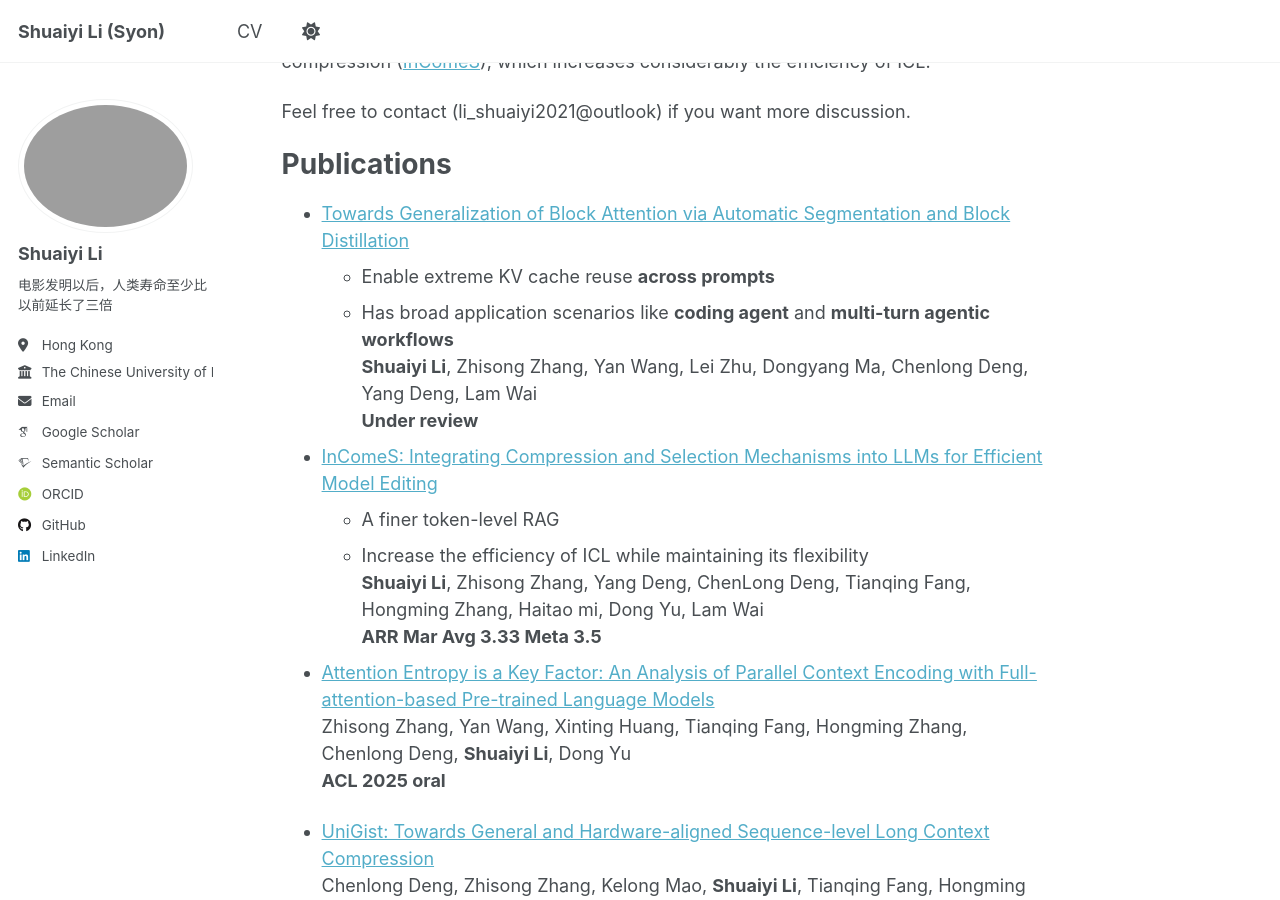
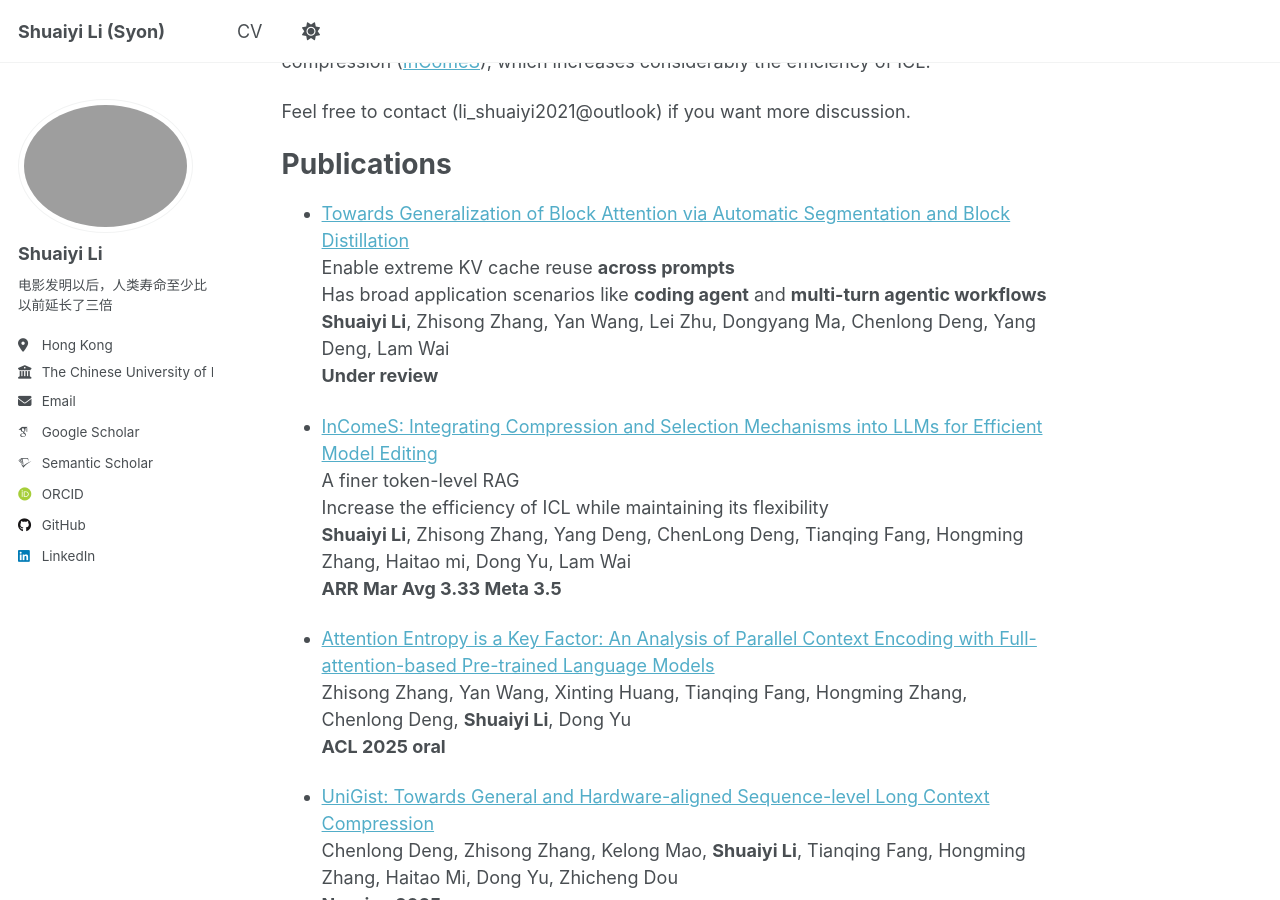
Before and after one commit to Syon-Li/Syon-Li.github.io, a Jekyll site: the page built from _pages/about.md, in a window 1280 px wide and 900 px high, scrolled down 360 px. Built offline with Jekyll 4.4.1, drawn with Linux system fonts in a browser that asks for light colours; some web fonts are replaced; a script that is not in the unit is left out.

```diff
--- a/_pages/about.md
+++ b/_pages/about.md
@@ -19,14 +19,14 @@ Feel free to contact (li_shuaiyi2021@outlook) if you want more discussion.
 Publications
 ======
 - [Towards Generalization of Block Attention via Automatic Segmentation and Block Distillation](https://arxiv.org/abs/2605.15913)<br>
-  - Enable extreme KV cache reuse **across prompts**<br>
-  - Has broad application scenarios like **coding agent** and **multi-turn agentic workflows**<br>
+  Enable extreme KV cache reuse **across prompts**<br>
+  Has broad application scenarios like **coding agent** and **multi-turn agentic workflows**<br>
   **Shuaiyi Li**, Zhisong Zhang, Yan Wang, Lei Zhu, Dongyang Ma, Chenlong Deng, Yang Deng, Lam Wai<br>
   **Under review**
 
 - [InComeS: Integrating Compression and Selection Mechanisms into LLMs for Efficient Model Editing](https://arxiv.org/pdf/2505.22156)<br>
-  - A finer token-level RAG<br>
-  - Increase the efficiency of ICL while maintaining its flexibility<br>
+  A finer token-level RAG<br>
+  Increase the efficiency of ICL while maintaining its flexibility<br>
   **Shuaiyi Li**, Zhisong Zhang, Yang Deng, ChenLong Deng, Tianqing Fang, Hongming Zhang, Haitao mi, Dong Yu, Lam Wai<br>
   **ARR Mar Avg 3.33 Meta 3.5**
 
```
